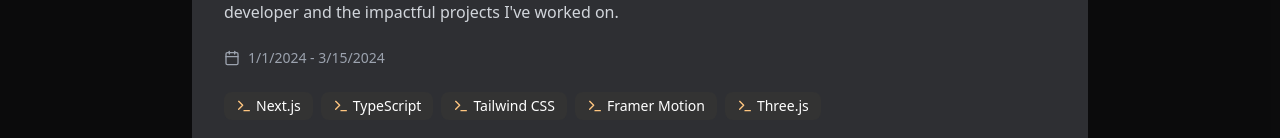
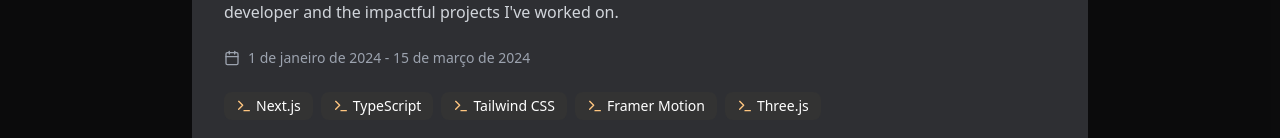
Before and after one commit to michaelrodriguess/michael-dev, a Next.js app: page / in a window 1280 px wide. Both pictures are taken after a click on the element 298 px from the left and 1047 px from the top of the page. Shown: the part 1280-1418 px from the top of the page. Built offline with nearby package versions, Linux system fonts and the light colour scheme.

Commit message:
fix: fixing date of start at and end at project

```diff
--- a/src/components/ProjectModal.tsx
+++ b/src/components/ProjectModal.tsx
@@ -139,9 +139,18 @@ export const ProjectModal: React.FC<ProjectModalProps> = ({
           <div className="flex items-center gap-2 text-gray-400 text-sm">
             <Calendar size={16} />
             <span>
-              {new Date(project.startDate).toLocaleDateString()} -{" "}
+              {new Date(`${project.startDate}T00:00:00`).toLocaleDateString("pt-BR", {
+                year: "numeric",
+                month: "long",
+                day: "numeric",
+              })}{" "}
+              -{" "}
               {project.endDate
-                ? new Date(project.endDate).toLocaleDateString()
+                ? new Date(`${project.endDate}T00:00:00`).toLocaleDateString("pt-BR", {
+                    year: "numeric",
+                    month: "long",
+                    day: "numeric",
+                  })
                 : "Presente"}
             </span>
           </div>
```
